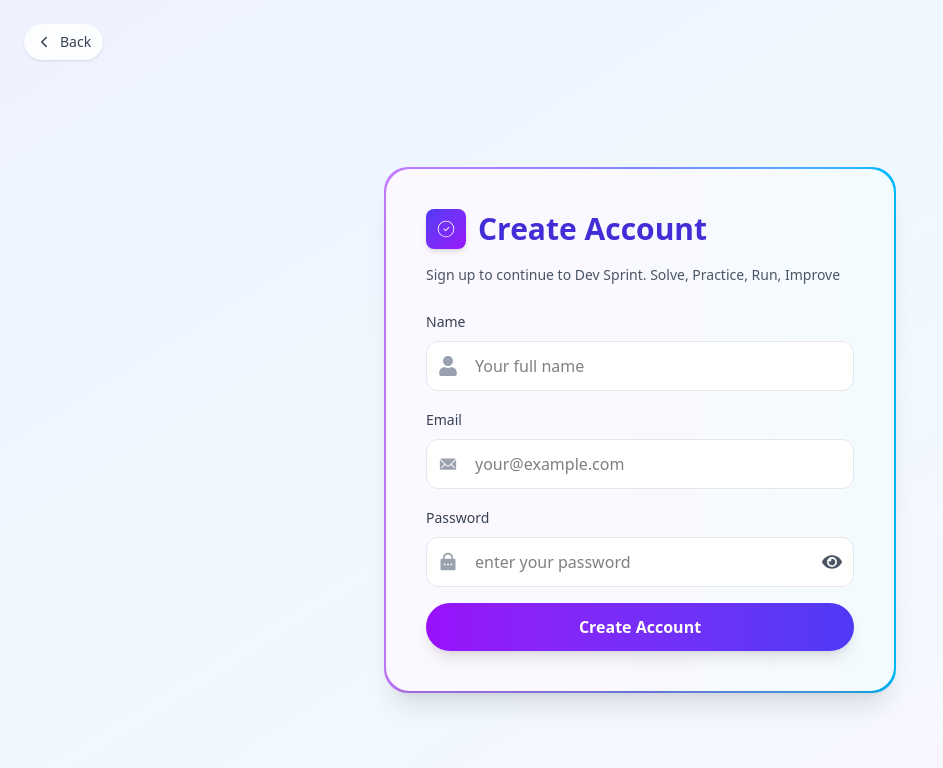
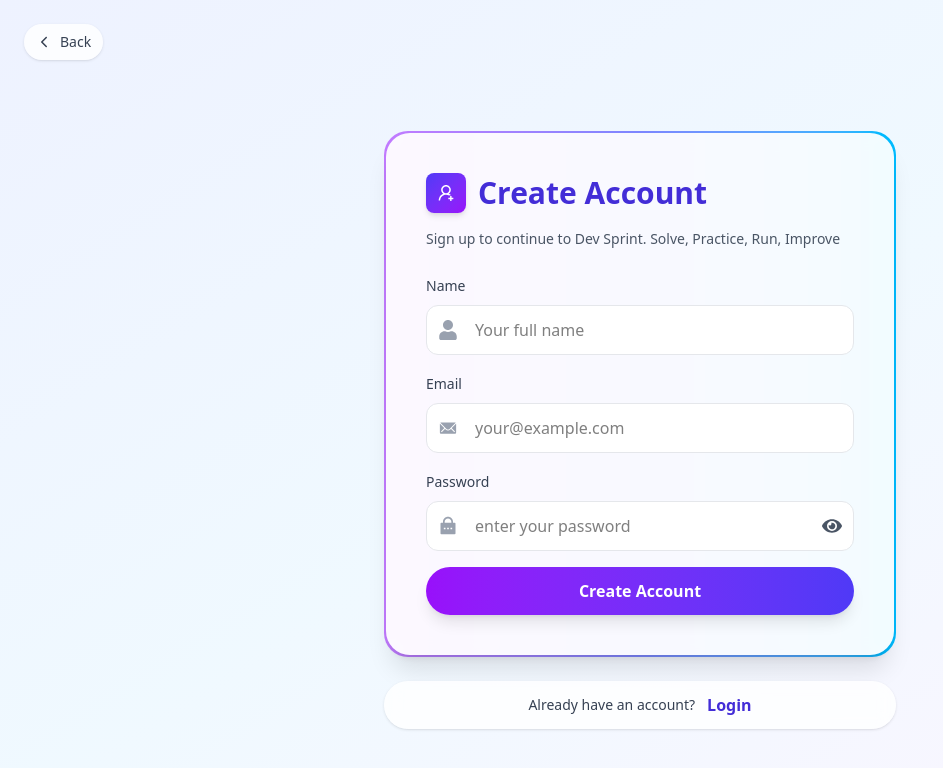
Before and after one commit to muazimmaqbool/dev-sprint-front, a React (Vite) app: page /signup in a window 1280 px wide. Shown: the top 768 px of the page, without its empty margins (0-943 px from the left). Built offline with nearby package versions, Linux system fonts and the light colour scheme.

Commit message:
signup design done

```diff
--- a/src/Pages/Signup.jsx
+++ b/src/Pages/Signup.jsx
@@ -2,9 +2,9 @@ import React, { useState } from "react";
 import { signupStyles } from "../assets/dummyStyle";
 import { Link, useNavigate } from "react-router-dom";
 import { IoIosArrowBack, IoIosEyeOff, IoIosMail } from "react-icons/io";
-import { CiCircleCheck } from "react-icons/ci";
 import { RiLockPasswordFill } from "react-icons/ri";
 import { FaEye, FaUser } from "react-icons/fa";
+import { AiOutlineUserAdd } from "react-icons/ai";
 
 const isValidEmail = (email) => /^[^\s@]+@[^\s@]+\.[^\s@]+$/.test(email);
 
@@ -108,7 +108,7 @@ const Signup = ({ onSignupSuccess = null }) => {
               {/* heading */}
               <h2 className={signupStyles.heading}>
                 <span className={signupStyles.headingIcon}>
-                  <CiCircleCheck className={signupStyles.headingIconInner} />
+                  <AiOutlineUserAdd className={signupStyles.headingIconInner} />
                 </span>
                 <span className={signupStyles.headingText}>Create Account</span>
               </h2>
@@ -237,19 +237,24 @@ const Signup = ({ onSignupSuccess = null }) => {
                   disabled={loading}
                   type="submit"
                 >
-                  {loading ? (
-                    "Creating account..."
-                  ) : (
-                    "Create Account"
-                  )}
+                  {loading ? "Creating account..." : "Create Account"}
                 </button>
               </div>
-
-
-
             </div>
           </div>
         </form>
+
+        {/* if already have an acccount */}
+        <div className={signupStyles.loginPromptContainer}>
+          <div className={signupStyles.loginPromptContent}>
+            <span className={signupStyles.loginPromptText}>
+              Already have an account?
+            </span>
+            <Link to="/login" className={signupStyles.loginPromptLink}>
+              Login
+            </Link>
+          </div>
+        </div>
       </div>
     </div>
   );
```
